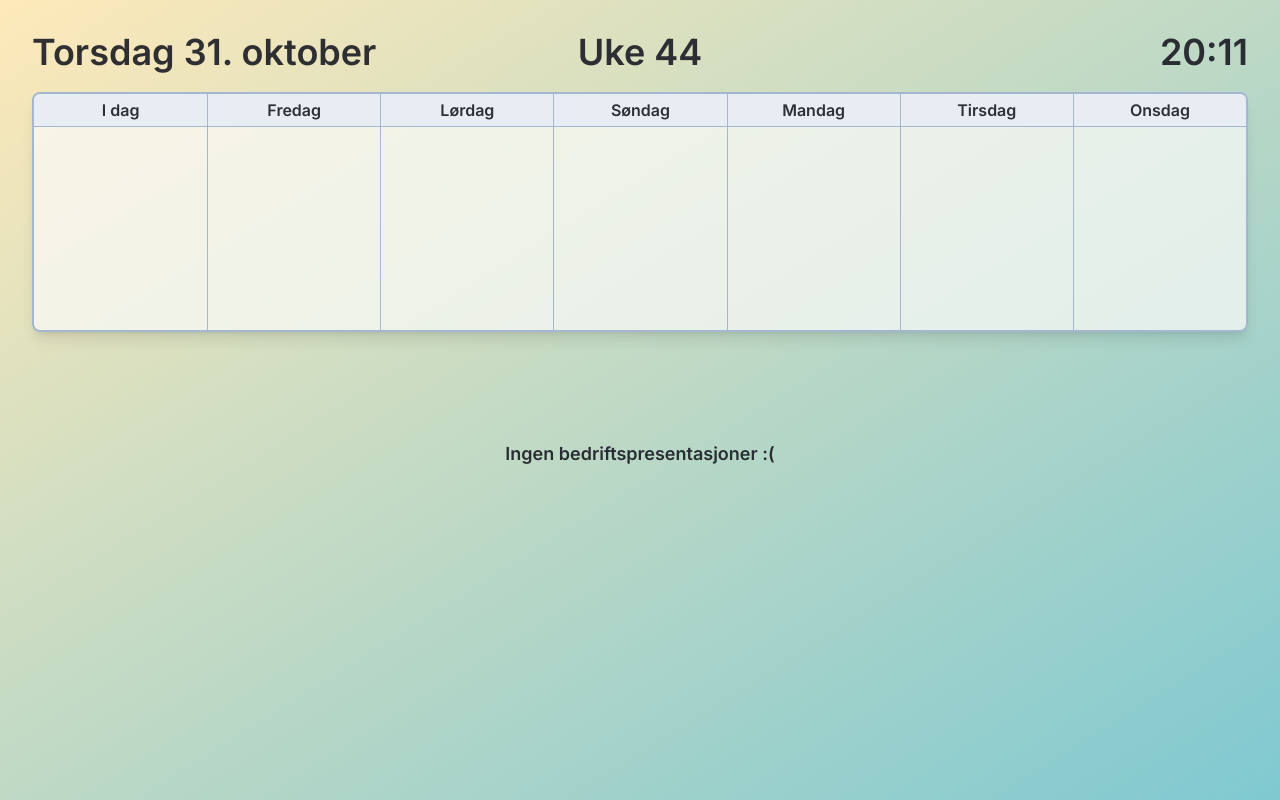
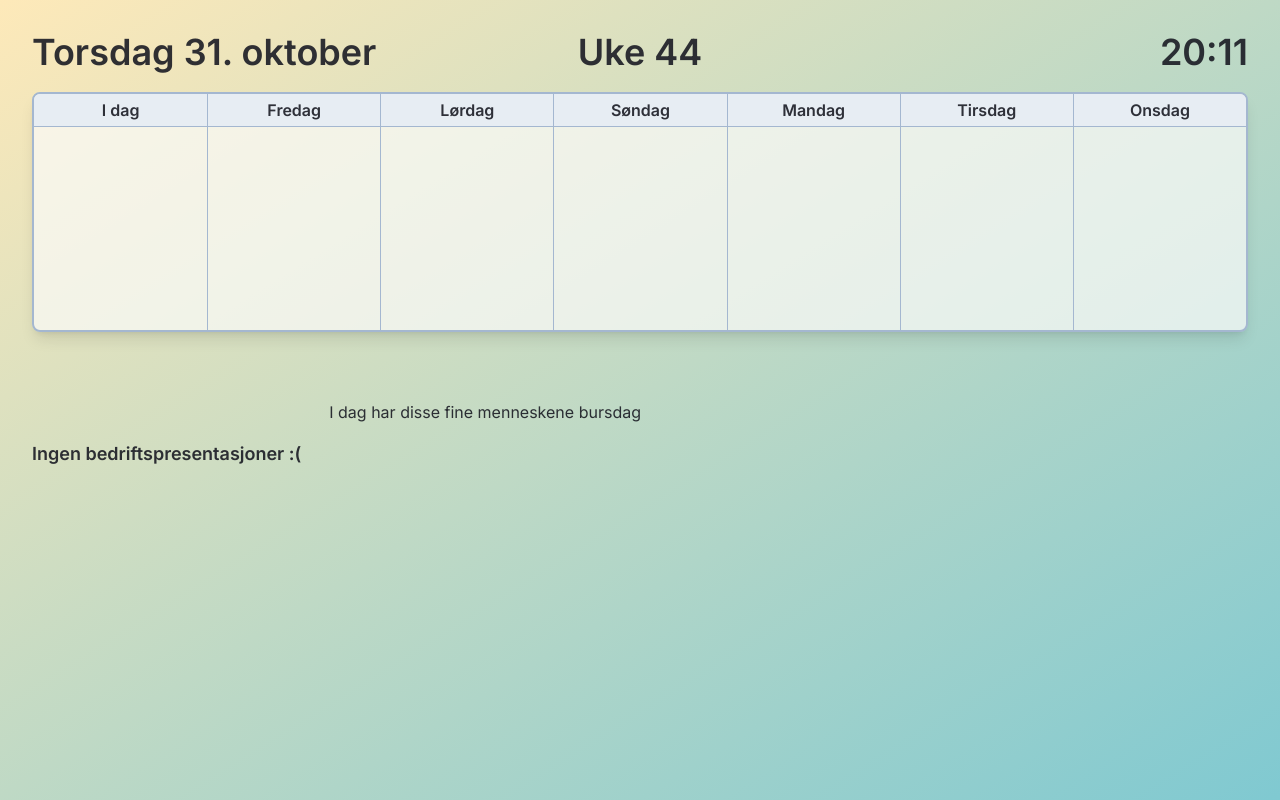
Before and after one commit to echo-webkom/echo-screen, a React (Vite) app: page / in a window 1280 px wide. Built offline with nearby package versions, Linux system fonts and the light colour scheme; no server answers.

Commit message:
created component without birthday functionallity

```diff
--- a/src/components/bento-screen.tsx
+++ b/src/components/bento-screen.tsx
@@ -4,11 +4,15 @@ import BedpressCountDown from "./bedpress-count-down";
 import Calendar from "./calendar";
 import EnTurTimetable from "./entur-timetable";
 import { Bysykkel } from "./bysykkel";
+import TodaysBirthdays from "./todays-birthdays";
 
 const SCREENS = [
   <div key="screen1" className="w-[100%] h-[100%] flex flex-col gap-7">
     <Calendar />
-    <BedpressCountDown />
+    <div className="flex gap-7">
+      <BedpressCountDown />
+      <TodaysBirthdays />
+    </div>
   </div>,
   <div key="screen2" className="w-[100%] h-[100%]">
     <EnTurTimetable />
--- /dev/null
+++ b/src/components/todays-birthdays.tsx
@@ -0,0 +1,7 @@
+export default function TodaysBirthdays() {
+  return (
+    <div className="flex gap-10 my-10">
+      <h1>I dag har disse fine menneskene bursdag</h1>
+    </div>
+  );
+}
```
